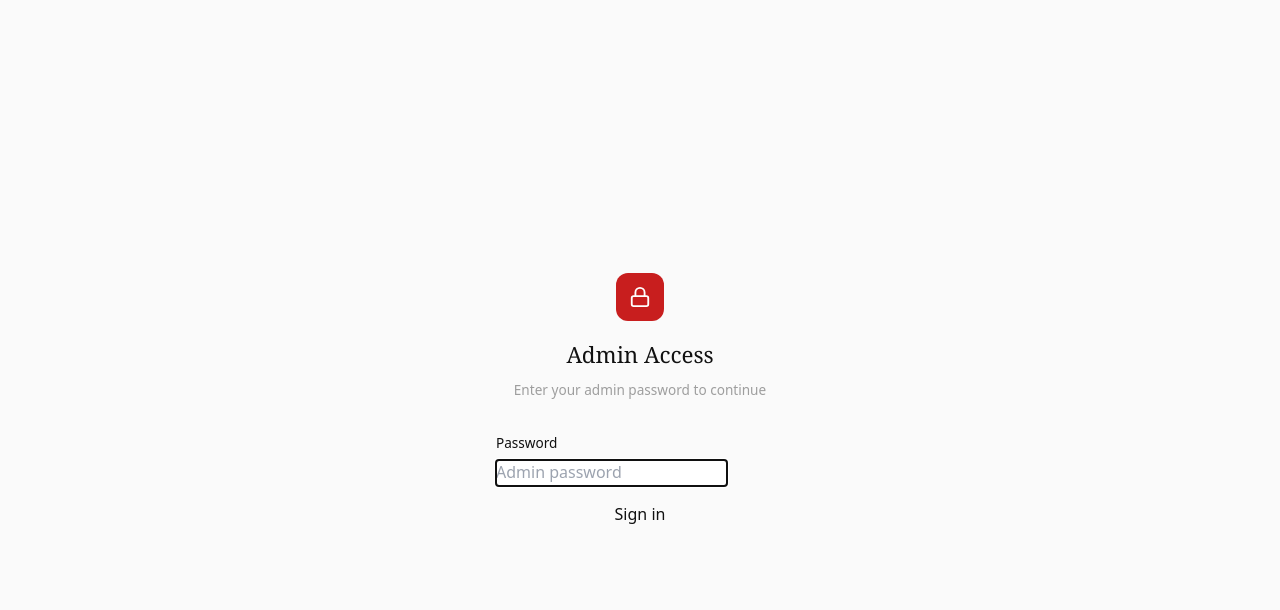
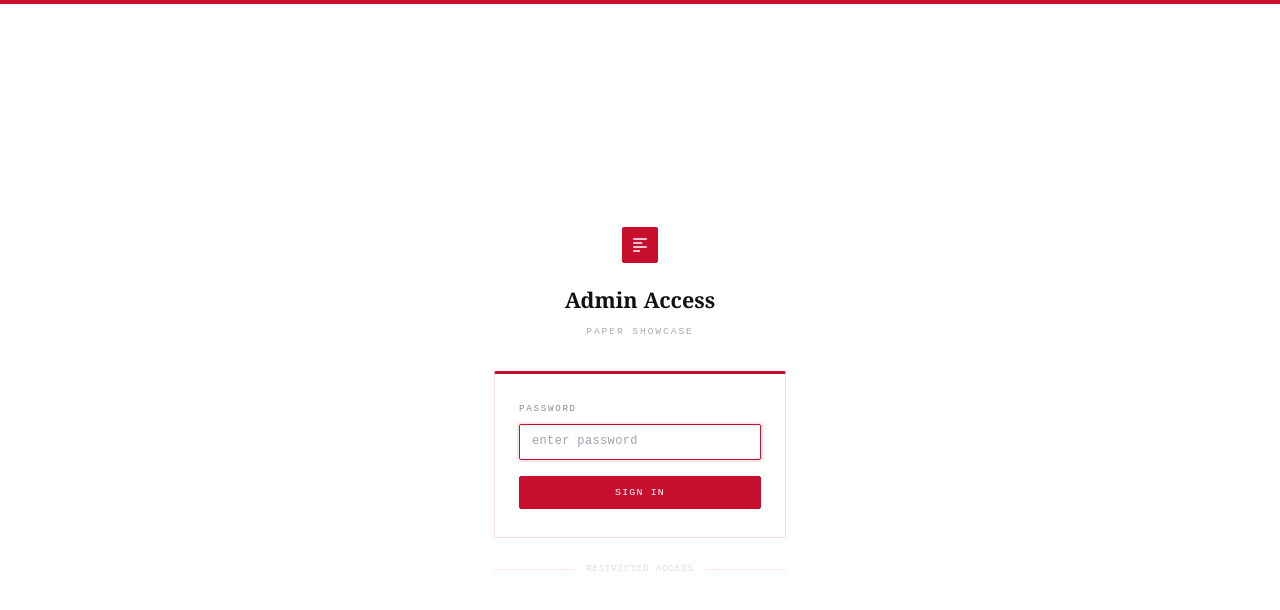
Before and after one commit to MikeKnight286/paper-showcase, a Next.js app: page /admin/login in a window 1280 px wide. Shown: the top 610 px of the page. Built offline with nearby package versions, Linux system fonts and the light colour scheme.

Commit message:
Update descriptor text, css and route

```diff
--- a/app/admin/login/page.tsx
+++ b/app/admin/login/page.tsx
@@ -1,82 +1,136 @@
-'use client';
+"use client";
 
-import { useState } from 'react';
-import { useRouter } from 'next/navigation';
+import { useState } from "react";
+import { useRouter } from "next/navigation";
+
+const mono: React.CSSProperties = { fontFamily: "'Courier New', monospace" };
+const serif: React.CSSProperties = { fontFamily: "'Georgia', serif" };
+
+const inputStyle: React.CSSProperties = {
+  ...mono,
+  width: "100%",
+  padding: "0.45rem 0.75rem",
+  fontSize: "0.75rem",
+  letterSpacing: "0.03em",
+  border: "1px solid rgba(200,16,46,0.25)",
+  borderRadius: "2px",
+  background: "#fff",
+  color: "#111",
+  outline: "none",
+  boxSizing: "border-box",
+};
 
 export default function AdminLoginPage() {
-  const [password, setPassword] = useState('');
+  const [password, setPassword] = useState("");
   const [error, setError]       = useState<string | null>(null);
   const [loading, setLoading]   = useState(false);
+  const [focused, setFocused]   = useState(false);
+  const [hover, setHover]       = useState(false);
   const router = useRouter();
 
   async function handleLogin(e: React.FormEvent) {
     e.preventDefault();
     setLoading(true);
     setError(null);
-    const res = await fetch('/api/admin/login', {
-      method: 'POST',
-      headers: { 'Content-Type': 'application/json' },
+    const res = await fetch("/api/admin/login", {
+      method: "POST",
+      headers: { "Content-Type": "application/json" },
       body: JSON.stringify({ password }),
     });
     if (res.ok) {
-      router.push('/admin');
+      router.push("/admin");
     } else {
-      setError('Invalid password.');
+      setError("Invalid password.");
       setLoading(false);
     }
   }
 
   return (
-    <div style={{
-      minHeight: '100vh', background: 'var(--bg-subtle)',
-      display: 'flex', alignItems: 'center', justifyContent: 'center',
-      fontFamily: 'var(--font-body)',
-    }}>
-      <div className="card" style={{ width: 360, padding: '40px 36px' }}>
-        <div style={{ textAlign: 'center', marginBottom: 32 }}>
-          <div style={{
-            width: 48, height: 48, background: 'var(--red-600)', borderRadius: 12,
-            display: 'flex', alignItems: 'center', justifyContent: 'center', margin: '0 auto 16px',
-          }}>
-            <svg width="22" height="22" fill="none" stroke="white" strokeWidth="2" viewBox="0 0 24 24">
-              <rect x="3" y="11" width="18" height="11" rx="2" ry="2"/>
-              <path d="M7 11V7a5 5 0 0110 0v4"/>
+    <div style={{ minHeight: "100vh", background: "#fff", borderTop: "4px solid #c8102e", display: "flex", alignItems: "center", justifyContent: "center" }}>
+      <div style={{ width: "100%", maxWidth: "340px", padding: "0 1.5rem" }}>
+
+        {/* Logo + title */}
+        <div style={{ display: "flex", flexDirection: "column", alignItems: "center", marginBottom: "2rem" }}>
+          <div style={{ width: "36px", height: "36px", background: "#c8102e", borderRadius: "2px", display: "flex", alignItems: "center", justifyContent: "center", marginBottom: "1.25rem" }}>
+            <svg width="16" height="16" viewBox="0 0 14 14" fill="white">
+              <rect x="1" y="1" width="12" height="1.5" rx="0.5" />
+              <rect x="1" y="4.5" width="8" height="1.5" rx="0.5" />
+              <rect x="1" y="8" width="12" height="1.5" rx="0.5" />
+              <rect x="1" y="11.5" width="6" height="1.5" rx="0.5" />
             </svg>
           </div>
-          <h1 style={{ fontFamily: 'var(--font-display)', fontSize: '1.4rem', fontWeight: 400, marginBottom: 6 }}>
+          <h1 style={{ ...serif, fontSize: "1.35rem", fontWeight: 700, color: "#111", marginBottom: "0.35rem", textAlign: "center" }}>
             Admin Access
           </h1>
-          <p style={{ fontSize: '0.85rem', color: 'var(--text-faint)' }}>
-            Enter your admin password to continue
+          <p style={{ ...mono, fontSize: "0.6rem", letterSpacing: "0.2em", textTransform: "uppercase", color: "#aaa", textAlign: "center" }}>
+            Paper Showcase
           </p>
         </div>
 
-        <form onSubmit={handleLogin} style={{ display: 'flex', flexDirection: 'column', gap: 16 }}>
+        {/* Card */}
+        <div style={{ border: "1px solid rgba(200,16,46,0.13)", borderTop: "3px solid #c8102e", borderRadius: "2px", padding: "1.75rem 1.5rem" }}>
+          <form onSubmit={handleLogin} style={{ display: "flex", flexDirection: "column", gap: "1rem" }}>
+
             <div>
-            <label style={{ display: 'block', fontSize: '0.85rem', fontWeight: 500, marginBottom: 6 }}>Password</label>
+              <label style={{ ...mono, display: "block", fontSize: "0.58rem", letterSpacing: "0.18em", textTransform: "uppercase", color: "#888", marginBottom: "0.45rem", fontWeight: 500 }}>
+                Password
+              </label>
               <input
-              className="input"
                 type="password"
                 value={password}
-              onChange={e => setPassword(e.target.value)}
-              placeholder="Admin password"
+                onChange={(e) => setPassword(e.target.value)}
+                placeholder="enter password"
                 autoFocus
+                onFocus={() => setFocused(true)}
+                onBlur={() => setFocused(false)}
+                style={{
+                  ...inputStyle,
+                  ...(focused ? { borderColor: "#c8102e", boxShadow: "0 0 0 2px rgba(200,16,46,0.1)" } : {}),
+                }}
               />
             </div>
 
             {error && (
-            <div style={{
-              background: '#fef2f2', border: '1px solid #fca5a5', borderRadius: 8,
-              padding: '10px 14px', color: '#b91c1c', fontSize: '0.85rem',
-            }}>
+              <p style={{ ...mono, fontSize: "0.62rem", color: "#c8102e", letterSpacing: "0.04em" }}>
                 {error}
-            </div>
+              </p>
             )}
 
-          <button type="submit" className="btn btn-primary" disabled={loading} style={{ width: '100%', justifyContent: 'center' }}>
-            {loading ? 'Signing in...' : 'Sign in'}
+            <button
+              type="submit"
+              disabled={loading}
+              onMouseEnter={() => setHover(true)}
+              onMouseLeave={() => setHover(false)}
+              style={{
+                ...mono,
+                fontSize: "0.62rem",
+                letterSpacing: "0.12em",
+                textTransform: "uppercase",
+                fontWeight: 500,
+                padding: "0.5rem 1rem",
+                borderRadius: "2px",
+                border: "1px solid #c8102e",
+                background: loading ? "#fdedf0" : hover ? "#9e0c23" : "#c8102e",
+                color: loading ? "#c8102e" : "#fff",
+                cursor: loading ? "not-allowed" : "pointer",
+                width: "100%",
+                transition: "all 0.15s",
+              }}
+            >
+              {loading ? "signing in…" : "sign in"}
             </button>
           </form>
+        </div>
+
+        {/* Divider line */}
+        <div style={{ display: "flex", alignItems: "center", gap: "0.75rem", marginTop: "1.5rem" }}>
+          <div style={{ flex: 1, height: "1px", background: "rgba(200,16,46,0.1)" }} />
+          <span style={{ ...mono, fontSize: "0.55rem", color: "#ddd", letterSpacing: "0.12em", textTransform: "uppercase" }}>
+            restricted access
+          </span>
+          <div style={{ flex: 1, height: "1px", background: "rgba(200,16,46,0.1)" }} />
+        </div>
+
       </div>
     </div>
   );
--- a/app/admin/page.tsx
+++ b/app/admin/page.tsx
@@ -14,7 +14,9 @@ const inputStyle: React.CSSProperties = {
   padding: "0.45rem 0.75rem",
   fontSize: "0.75rem",
   letterSpacing: "0.03em",
-  border: "1px solid rgba(200,16,46,0.25)",
+  borderWidth: "1px",
+  borderStyle: "solid",
+  borderColor: "rgba(200,16,46,0.25)",
   borderRadius: "2px",
   background: "#fff",
   color: "#111",
--- a/app/api/admin/doi/route.ts
+++ b/app/api/admin/doi/route.ts
@@ -7,8 +7,40 @@ export const dynamic = 'force-dynamic';
 
 function cleanAbstract(raw: string | undefined): string {
   if (!raw) return '';
-  // CrossRef returns JATS XML tags in abstracts — strip them
   return raw.replace(/<[^>]+>/g, '').trim();
+}
+
+async function fetchCrossRef(doi: string): Promise<Response> {
+  // CrossRef polite pool: provide a real mailto — grants much higher rate limits
+  // See: https://api.crossref.org/swagger-ui/index.html#/Works/get_works__doi_
+  const headers = {
+    'User-Agent': 'paper-showcase/1.0 (mailto:your-email@example.com; polite pool)',
+    'Accept': 'application/json',
+  };
+  const url = `https://api.crossref.org/works/${encodeURIComponent(doi)}`;
+
+  for (let attempt = 0; attempt < 3; attempt++) {
+    const controller = new AbortController();
+    const timer = setTimeout(() => controller.abort(), 10000);
+    try {
+      const res = await fetch(url, { headers, signal: controller.signal });
+      clearTimeout(timer);
+
+      if (res.status === 429) {
+        // Respect Retry-After if present, otherwise exponential backoff
+        const retryAfter = res.headers.get('Retry-After');
+        const waitMs = retryAfter ? parseInt(retryAfter) * 1000 : (attempt + 1) * 2000;
+        await new Promise(r => setTimeout(r, waitMs));
+        continue;
+      }
+      return res;
+    } catch {
+      clearTimeout(timer);
+      if (attempt === 2) throw new Error('All retries failed');
+      await new Promise(r => setTimeout(r, (attempt + 1) * 1500));
+    }
+  }
+  throw new Error('All retries exhausted');
 }
 
 export async function POST(req: NextRequest) {
@@ -23,42 +55,33 @@ export async function POST(req: NextRequest) {
 
   const normalised = doi.trim().replace(/^https?:\/\/doi\.org\//i, '');
 
-  // Duplicate check
   if (paperExists(normalised)) {
     return NextResponse.json({ error: 'This DOI already exists in the library' }, { status: 409 });
   }
 
-  // Fetch from CrossRef (server-side — no CORS issue, polite User-Agent)
   let crossRefData: Record<string, unknown>;
   try {
-    const controller = new AbortController();
-    const timer = setTimeout(() => controller.abort(), 6000);
-    const response = await fetch(
-      `https://api.crossref.org/works/${encodeURIComponent(normalised)}`,
-      {
-        headers: { 'User-Agent': 'paper-showcase/1.0 (mailto:admin@example.com)' },
-        signal: controller.signal,
-      }
-    );
-    clearTimeout(timer);
-
+    const response = await fetchCrossRef(normalised);
+    if (response.status === 404) {
+      return NextResponse.json({ error: 'DOI not found in CrossRef' }, { status: 404 });
+    }
+    if (response.status === 429) {
+      return NextResponse.json({ error: 'CrossRef rate limit reached — wait a moment and try again' }, { status: 429 });
+    }
     if (!response.ok) {
-      return NextResponse.json({ error: `CrossRef returned ${response.status}` }, { status: 404 });
+      return NextResponse.json({ error: `CrossRef returned ${response.status}` }, { status: 502 });
     }
     const json = await response.json() as { status: string; message: Record<string, unknown> };
     crossRefData = json.message;
-  } catch (err) {
-    return NextResponse.json({ error: 'Failed to reach CrossRef API' }, { status: 502 });
+  } catch {
+    return NextResponse.json({ error: 'Failed to reach CrossRef — check your internet connection' }, { status: 502 });
   }
 
-  // Parse response safely
   const titleArr  = crossRefData['title'] as string[] | undefined;
   const title     = titleArr?.[0] ?? 'Unknown Title';
 
   const authorArr = crossRefData['author'] as Array<{ given?: string; family?: string }> | undefined;
-  const authors   = (authorArr ?? []).map(a =>
-    [a.given, a.family].filter(Boolean).join(' ')
-  );
+  const authors   = (authorArr ?? []).map(a => [a.given, a.family].filter(Boolean).join(' '));
 
   const dateParts = (crossRefData['published'] as { 'date-parts'?: number[][] } | undefined)?.['date-parts']?.[0];
   const year      = dateParts?.[0] ?? new Date().getFullYear();
@@ -68,16 +91,6 @@ export async function POST(req: NextRequest) {
   const journal   = (crossRefData['container-title'] as string[] | undefined)?.[0];
   const publisher = crossRefData['publisher'] as string | undefined;
 
-  const result: DoiLookupResult = {
-    title,
-    authors,
-    year,
-    abstract,
-    doi: normalised,
-    url: urlArr,
-    journal,
-    publisher,
-  };
-
+  const result: DoiLookupResult = { title, authors, year, abstract, doi: normalised, url: urlArr, journal, publisher };
   return NextResponse.json(result);
 }
--- a/app/paperreading/page.tsx
+++ b/app/paperreading/page.tsx
@@ -110,7 +110,7 @@ function UploadPanel({ myToken, onSuccess }: { myToken: string; onSuccess: () =>
         Submit a paper for discussion
       </p>
       <p style={{ ...serif, fontSize: "0.85rem", color: "#666", lineHeight: 1.6, marginBottom: "1rem" }}>
-        Upload a PDF and it will appear in the queue below. Everyone in the network can view it. An admin decides whether it gets added to the main library.
+        Upload a PDF and it will appear in the queue below.
       </p>
       <div style={{ display: "flex", alignItems: "center", gap: "0.75rem", flexWrap: "wrap" }}>
         <label style={{ ...mono, fontSize: "0.6rem", letterSpacing: "0.12em", textTransform: "uppercase", fontWeight: 500, padding: "0.4rem 1rem", borderRadius: "2px", cursor: "pointer", border: "1px solid rgba(200,16,46,0.3)", background: file ? "#fdedf0" : "#fff", color: file ? "#c8102e" : "#555", display: "inline-flex", alignItems: "center", gap: "0.5rem" }}>
```
Also changed, not shown: app/page.tsx (+7 -7 lines). Lines whose indentation alone changed are shown as unchanged.
